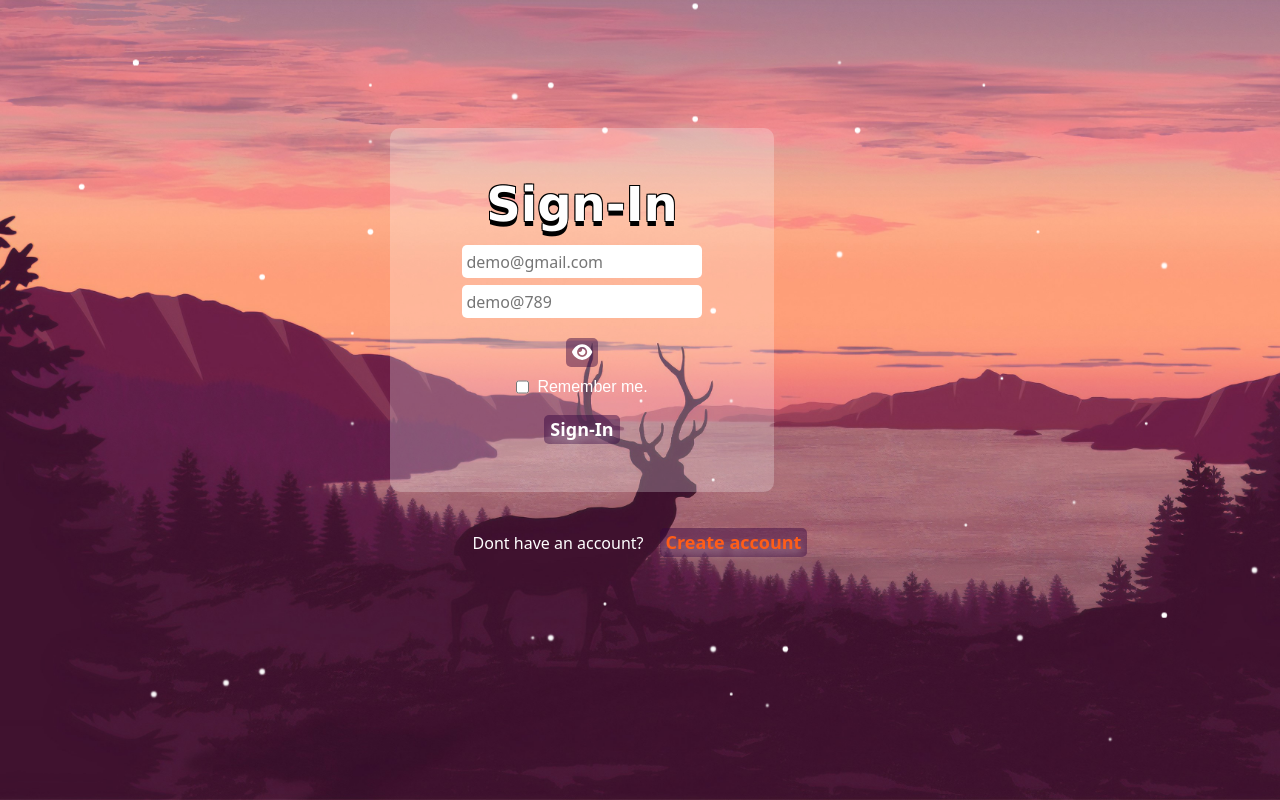
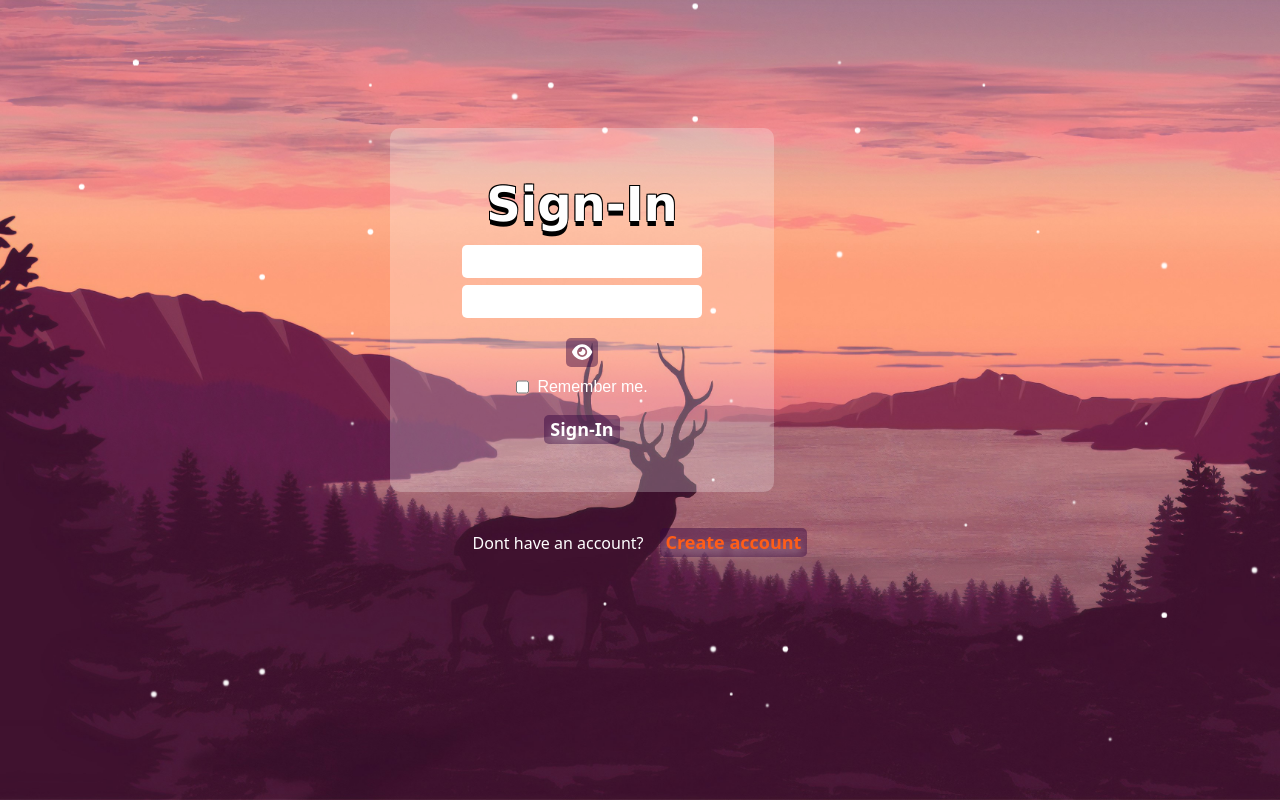
Before and after one commit to BRijesh2001singh/BookWorm, a React (Vite) app in the folder frontend/: page /userlogin in a window 1280 px wide. Built offline with nearby package versions, Linux system fonts and the light colour scheme; no server answers.

Commit message:
frontend signup placeholder removal

```diff
--- a/frontend/src/component/signin.jsx
+++ b/frontend/src/component/signin.jsx
@@ -72,7 +72,6 @@ function SignInForm() {
                 <input
                     autoComplete='current-email'
                     type="email"
-                    placeholder="demo@gmail.com"
                     name="email"
                     value={email}
                     onChange={(e) => setEmail(e.target.value)}
@@ -82,7 +81,6 @@ function SignInForm() {
                     autoComplete='current-password'
                     type={userPassword ? "text" : "password"}
                     name="password"
-                    placeholder="demo@789"
                     value={password}
                     onChange={(e) => setPassword(e.target.value)}
                 />
```
